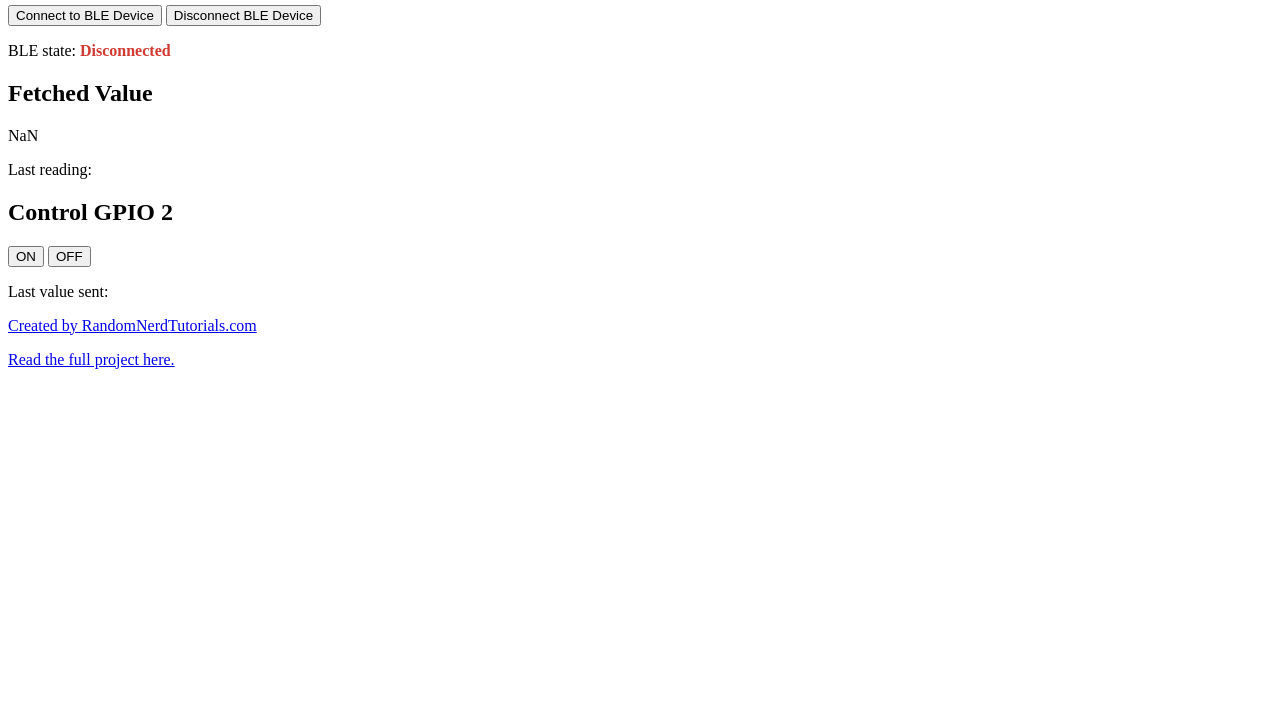
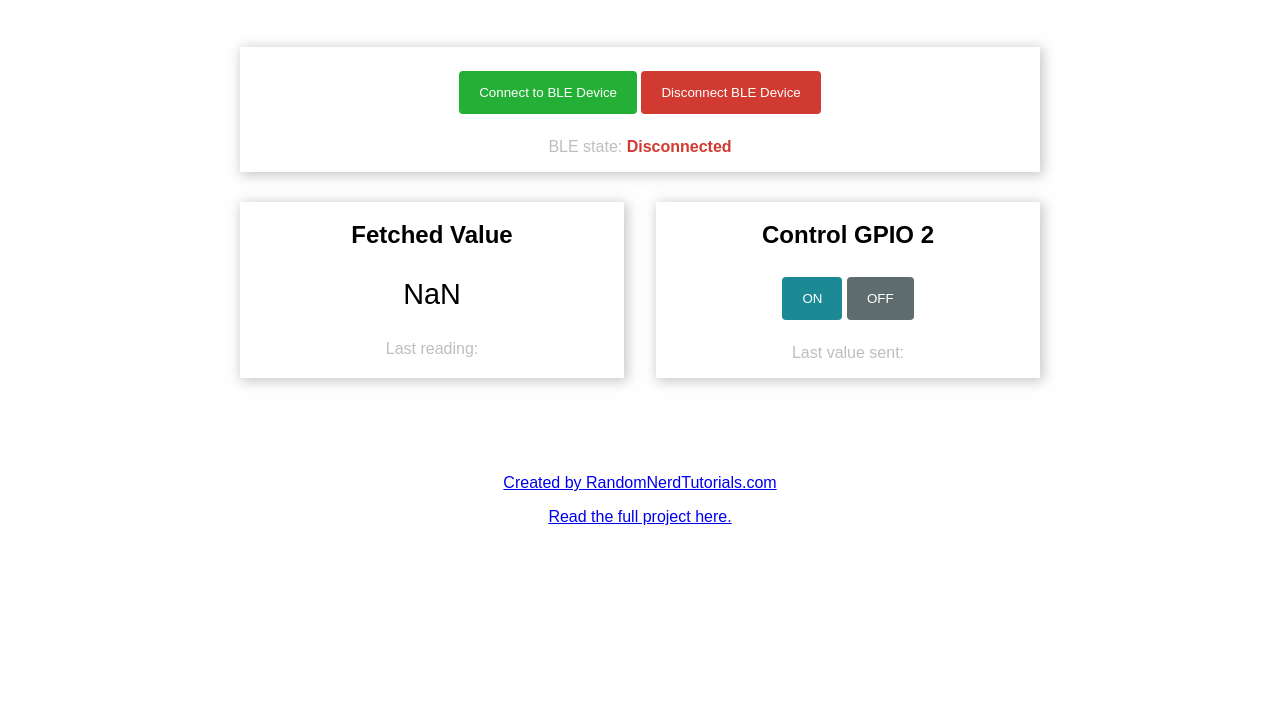
Before and after one commit to eskehagen/esp32_web_ble, a plain HTML site: page index.html in a window 1280 px wide. Shown: the part 75-800 px from the top of the page. Drawn offline with Linux system fonts and the light colour scheme.

Commit message:
Update index.html

```diff
--- a/index.html
+++ b/index.html
@@ -11,22 +11,43 @@
 <head>
     <title>ESP32 Web BLE App</title>
     <meta name="viewport" content="width=device-width, initial-scale=1">
-    <link rel="icon" type="image/png" href="">
+    <link rel="icon" type="image/png" href="favicon.ico">
+    <link rel="stylesheet" type="text/css" href="style.css">
+    <meta charset="UTF-8">
 </head>
 <body>
-  <h1>ESP32 Web BLE Application</h1>
-  <button id="connectBleButton">Connect to BLE Device</button>
-  <button id="disconnectBleButton">Disconnect BLE Device</button>
-  <p>BLE state: <strong><span id="bleState" style="color:#d13a30;">Disconnected</span></strong></p>
-  <h2>Fetched Value</h2>
-  <p><span id="valueContainer">NaN</span></p>
-  <p>Last reading: <span id="timestamp"></span></p>
-  <h2>Control GPIO 2</h2>
-  <button id="onButton">ON</button>
-  <button id="offButton">OFF</button>
-  <p>Last value sent: <span id="valueSent"></span></p>
-  <p><a href="https://randomnerdtutorials.com/">Created by RandomNerdTutorials.com</a></p>
-  <p><a href="https://RandomNerdTutorials.com/esp32-web-bluetooth/">Read the full project here.</a></p>
+    <div class="topnav">
+        <h1>ESP32 Web BLE Application</h1>
+    </div>
+    <div class="content">
+        <div class="card-grid">
+            <div class="card">
+                <p>
+                    <button id="connectBleButton" class="connectButton"> Connect to BLE Device</button>
+                    <button id="disconnectBleButton" class="disconnectButton"> Disconnect BLE Device</button>
+                </p>
+                <p class="gray-label">BLE state: <strong><span id="bleState" style="color:#d13a30;">Disconnected</span></strong></p>
+            </div>
+        </div>
+        <div class="card-grid">
+            <div class="card">
+                <h2>Fetched Value</h2>
+                <p class="reading"><span id="valueContainer">NaN</span></p>
+                <p class="gray-label">Last reading: <span id="timestamp"></span></p>
+            </div>
+
+            <div class="card">
+                <h2>Control GPIO 2</h2>
+                <button id="onButton" class="onButton">ON</button>
+                <button id="offButton" class="offButton">OFF</button>
+                <p class="gray-label">Last value sent: <span id="valueSent"></span></p>
+            </div>
+        </div>
+    </div>
+    <div class="footer">
+        <p><a href="https://randomnerdtutorials.com/">Created by RandomNerdTutorials.com</a></p>
+        <p><a href="https://RandomNerdTutorials.com/esp32-web-bluetooth/">Read the full project here.</a></p>
+    </div>
 </body>
 <script>
     // DOM Elements
@@ -67,8 +88,8 @@
     // Check if BLE is available in your Browser
     function isWebBluetoothEnabled() {
         if (!navigator.bluetooth) {
-            console.log("Web Bluetooth API is not available in this browser!");
-            bleStateContainer.innerHTML = "Web Bluetooth API is not available in this browser!";
+            console.log('Web Bluetooth API is not available in this browser!');
+            bleStateContainer.innerHTML = "Web Bluetooth API is not available in this browser/device!";
             return false
         }
         console.log('Web Bluetooth API supported in this browser.');
```
